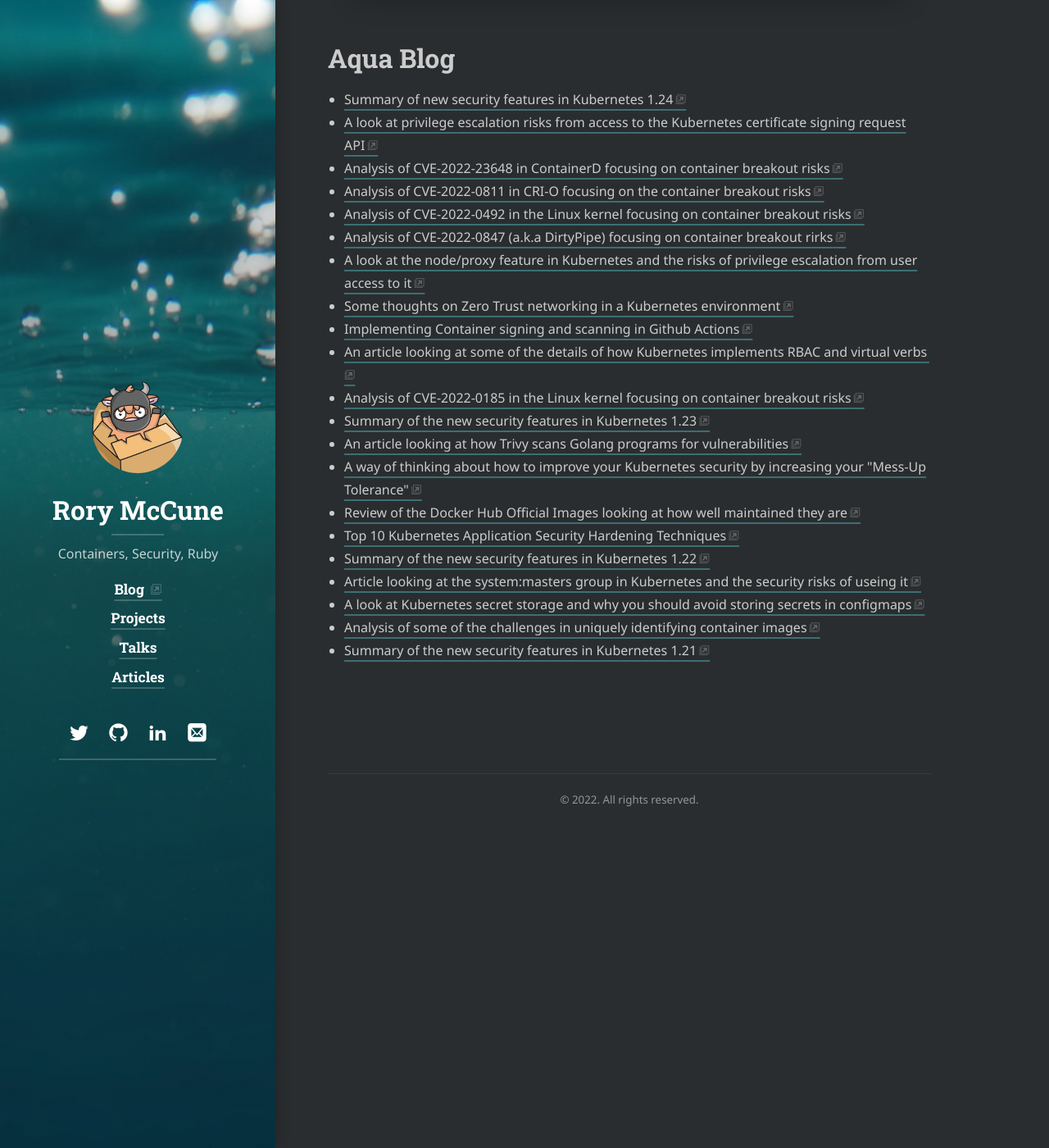
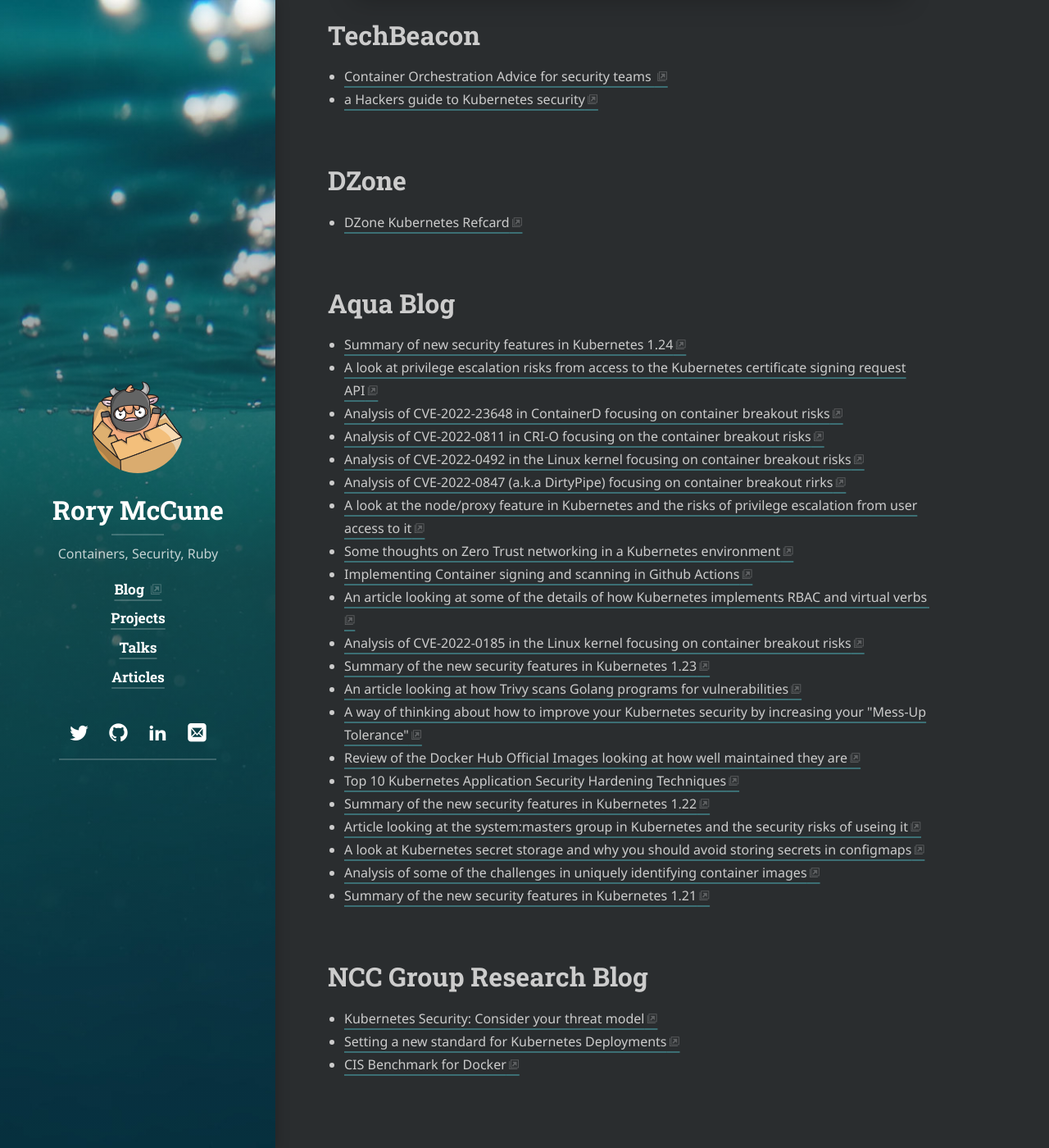
Before and after one commit to raesene/www.mccune.org.uk, a Jekyll site: the page built from articles.md, in a window 1280 px wide and 1400 px high, scrolled down 348 px. Shown: the whole window at 82% size. Built offline with Jekyll 4.4.1, drawn with Linux system fonts in a browser that asks for light colours; cached includes are drawn as plain includes; nearby versions of some CDN libraries; some web fonts are replaced; library files that are not in the unit come from our copies; some of the changed text lies outside the part shown.

Commit message:
add articles to list

```diff
--- a/articles.md
+++ b/articles.md
@@ -8,12 +8,24 @@
 
 In addition to my <a href="https://raesene.github.io">Personal Blog</a> I've contributed content to a number of publications.
 
+<h1>Kubernetes Blog</h1>
+
+<ul>
+<li><a href="https://kubernetes.io/blog/2022/01/19/secure-your-admission-controllers-and-webhooks/">Securing Admission controllers</a></li>
+</ul>
+
 <h1>TechBeacon</h1>
 
 <ul>
 <li><a href="https://techbeacon.com/security/container-orchestration-key-what-your-security-team-needs-know"> Container Orchestration Advice for security teams </a></li>
 <li><a href="https://techbeacon.com/enterprise-it/hackers-guide-kubernetes-security"> a Hackers guide to Kubernetes security</a></li>
 </ul>
+
+<h1>DZone</h1>
+<ul>
+<li><a href="https://cdn2.hubspot.net/hubfs/1665891/Assets/Aqua_DZone_Refcard275_KubernetesSecurity.pdf"> DZone Kubernetes Refcard</a></li>
+</ul>
+
 
 <h1>Aqua Blog</h1>
 
@@ -40,3 +52,10 @@
 <li><a href="https://blog.aquasec.com/docker-image-tags">Analysis of some of the challenges in uniquely identifying container images</a></li>
 <li><a href="https://blog.aquasec.com/kubernetes-version-1.21-features">Summary of the new security features in Kubernetes 1.21</a></li>
 </ul>
+
+<h1>NCC Group Research Blog</h1>
+<ul>
+<li><a href="https://research.nccgroup.com/2017/11/23/kubernetes-security-consider-your-threat-model/"> Kubernetes Security: Consider your threat model</a></li>
+<li><a href="https://research.nccgroup.com/2017/05/16/setting-a-new-standard-for-kubernetes-deployments/">Setting a new standard for Kubernetes Deployments</a></li>
+<li><a href="https://research.nccgroup.com/2016/08/22/the-cis-security-standard-for-docker-available-now/">CIS Benchmark for Docker</a></li>
+</ul>
```
